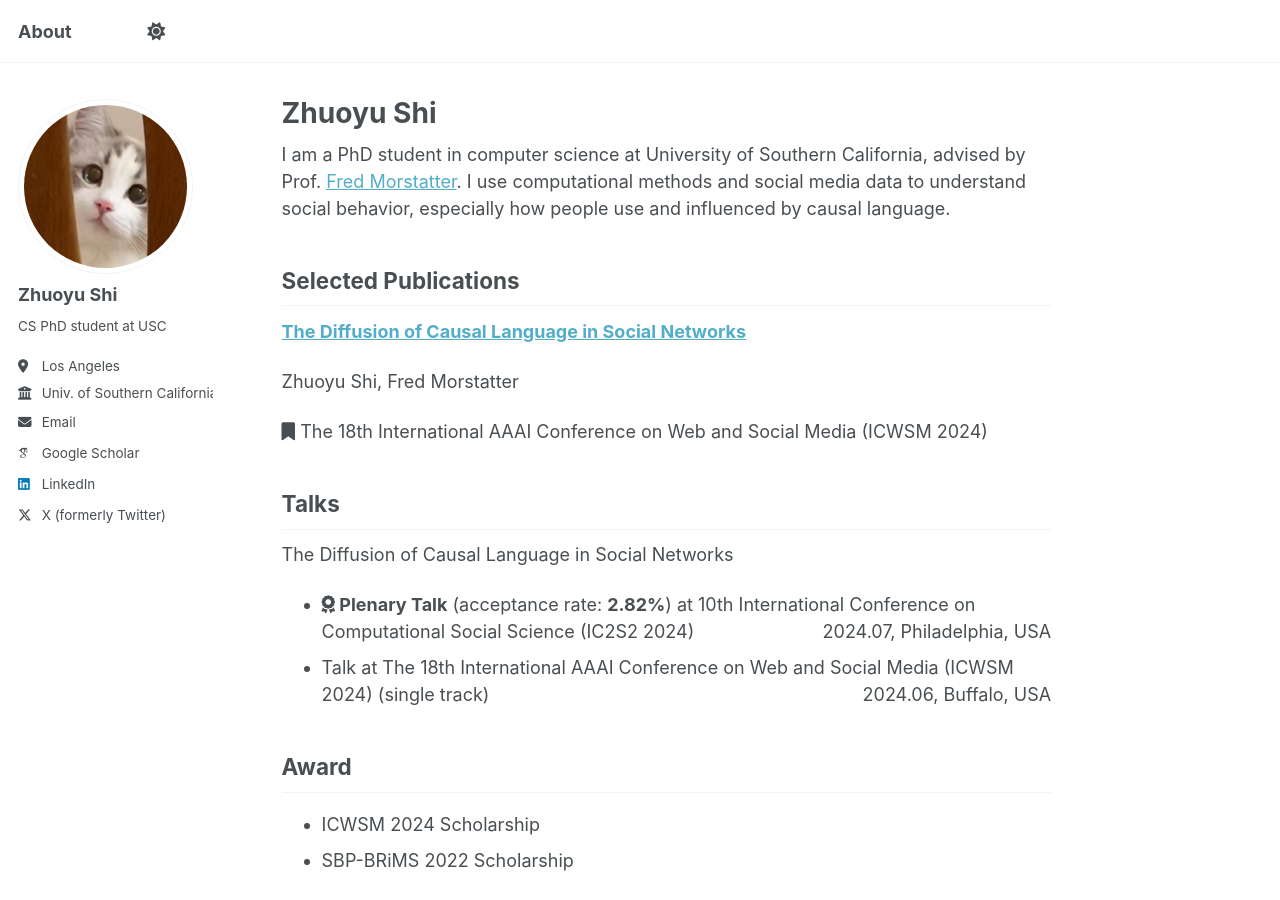
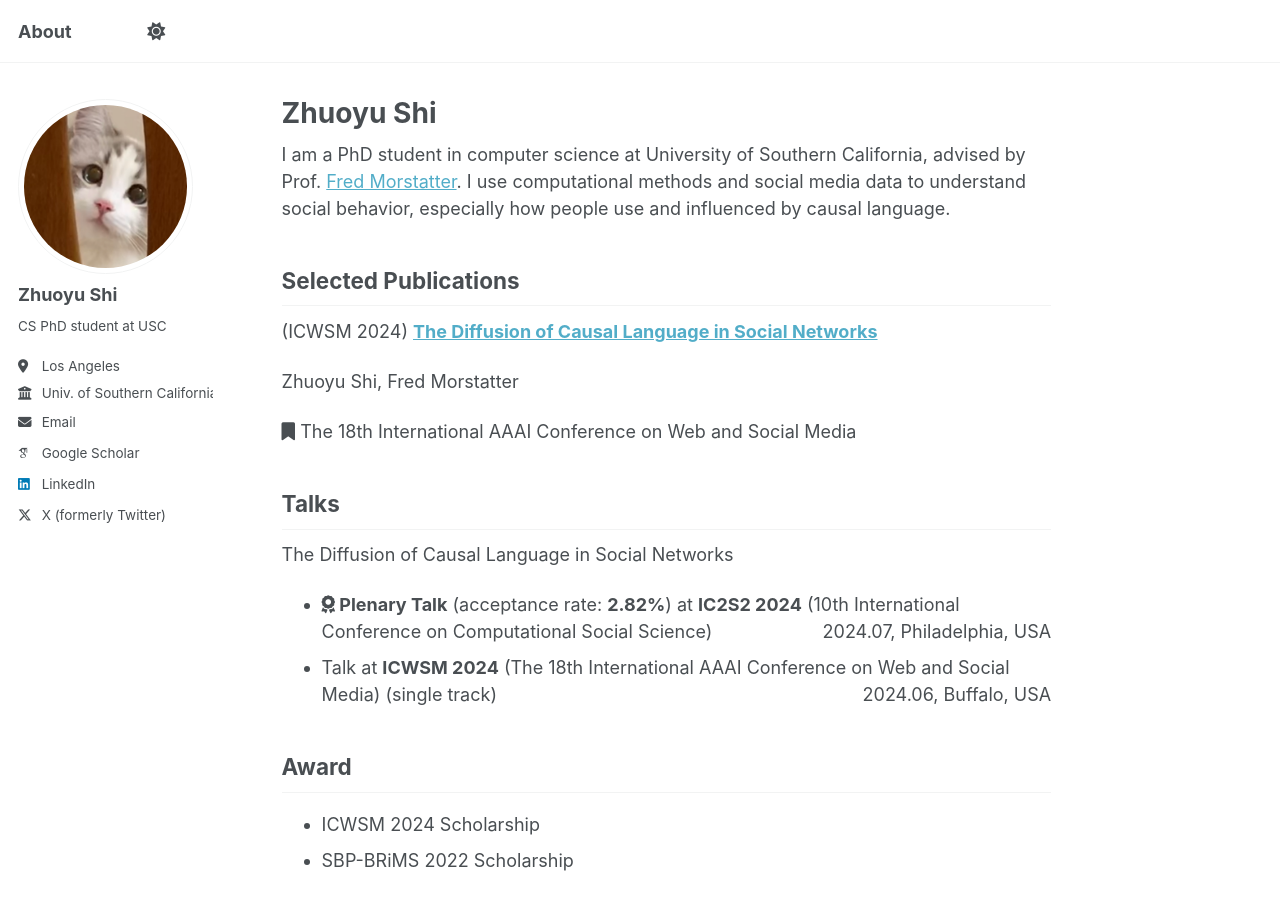
Before and after one commit to ZhuoyuShiii/zhuoyushiii.github.io, a Jekyll site: the page built from _pages/about.md, in a window 1280 px wide and 900 px high. Built offline with Jekyll 4.4.1, drawn with Linux system fonts in a browser that asks for light colours; some web fonts are replaced; a script that is not in the unit is left out.

Commit message:
Update about.md

```diff
--- a/_pages/about.md
+++ b/_pages/about.md
@@ -11,16 +11,16 @@ I am a PhD student in computer science at University of Southern California, adv
 
 
 ## Selected Publications
-[**The Diffusion of Causal Language in Social Networks**](https://ojs.aaai.org/index.php/ICWSM/article/view/31399)
+(ICWSM 2024) [**The Diffusion of Causal Language in Social Networks**](https://ojs.aaai.org/index.php/ICWSM/article/view/31399)
 
 Zhuoyu Shi, Fred Morstatter
 
-<i class="fa-regular fa-bookmark"></i> The 18th International AAAI Conference on Web and Social Media (ICWSM 2024)
+<i class="fa-regular fa-bookmark"></i> The 18th International AAAI Conference on Web and Social Media
 
 ## Talks
 The Diffusion of Causal Language in Social Networks
-- **<i class="fa-solid fa-award"></i> Plenary Talk** (acceptance rate: **2.82%**) at 10th International Conference on Computational Social Science (IC2S2 2024) <span style="float:right;">2024.07, Philadelphia, USA</span>
-- Talk at The 18th International AAAI Conference on Web and Social Media (ICWSM 2024) (single track) <span style="float:right;">2024.06, Buffalo, USA</span>
+- **<i class="fa-solid fa-award"></i> Plenary Talk** (acceptance rate: **2.82%**) at **IC2S2 2024** (10th International Conference on Computational Social Science) <span style="float:right;">2024.07, Philadelphia, USA</span>
+- Talk at **ICWSM 2024** (The 18th International AAAI Conference on Web and Social Media) (single track) <span style="float:right;">2024.06, Buffalo, USA</span>
 
 
 ## Award
```
